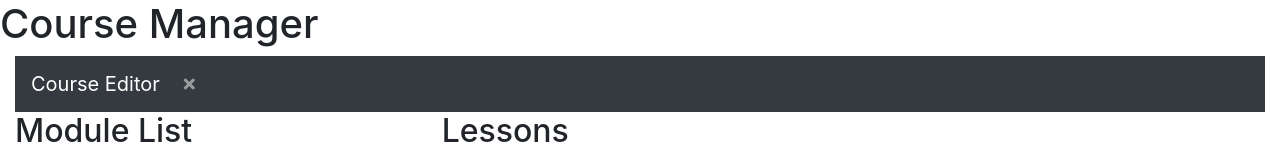
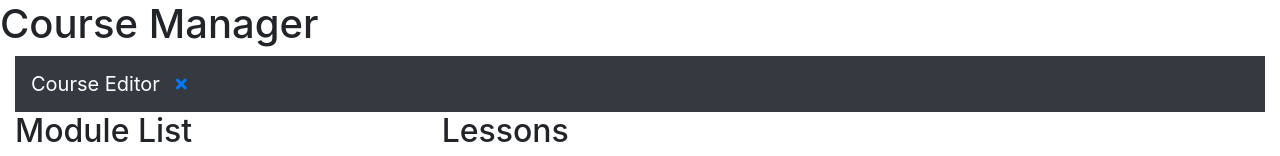
Before and after one commit to cuanfraser/wbdv-sp20-cuan-fraser-client-react, a React (Create React App) app: page /course-editor in a window 1280 px wide. Shown: the top 156 px of the page. Built offline with nearby package versions, Linux system fonts and the light colour scheme; no server answers.

Commit message:
Link updates

```diff
--- a/src/components/CourseEditorComponent.js
+++ b/src/components/CourseEditorComponent.js
@@ -1,4 +1,5 @@
 import React from "react";
+import {Link} from "react-router-dom";
 
 const CourseEditorComponent = () => {
 
@@ -12,9 +13,9 @@ const CourseEditorComponent = () => {
             </button>
             <div class="collapse navbar-collapse" id="navbarNavAltMarkup">
                 <div class="navbar-nav">
-                    <a class="nav-item nav-link" href="../course-list/course-list.template.client.html">
+                    <Link to="/">
                         <i class="fas fa-times wbdv-course-editor wbdv-close"></i>
-                    </a>
+                    </Link>
                 </div>
             </div>
         </nav>
--- a/src/components/CourseRow.js
+++ b/src/components/CourseRow.js
@@ -1,4 +1,5 @@
 import React from "react";
+import {Link} from "react-router-dom"
 
 class CourseRow extends React.Component {
     state = {
@@ -8,9 +9,9 @@ class CourseRow extends React.Component {
     render() {
         return (
             <li>
-                {!this.state.editing && <a onClick={() => this.props.showEditor} href="/course-editor">
+                {!this.state.editing && <Link to={`/course-editor/${this.props.course._id}`}>
                     {this.props.course.title}
-                </a>}
+                </Link>}
                 {this.state.editing && <input onChange={(e) => this.setState({ updateCourseTitle: e.target.value })}
                     value={this.state.updateCourseTitle} />}
                 <button onClick={() => this.props.deleteCourse(this.props.course)}>Delete</button>
```
